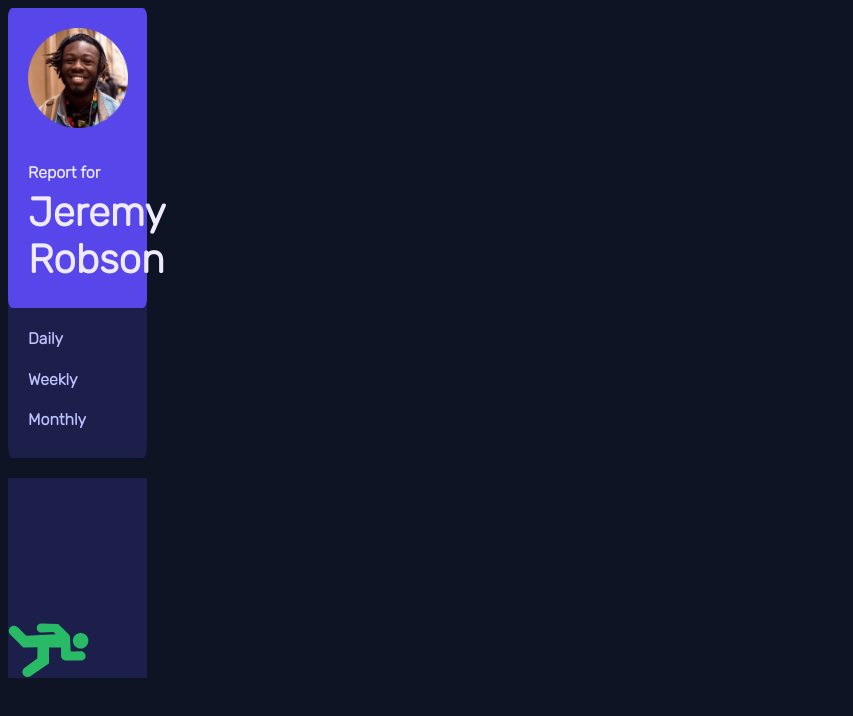
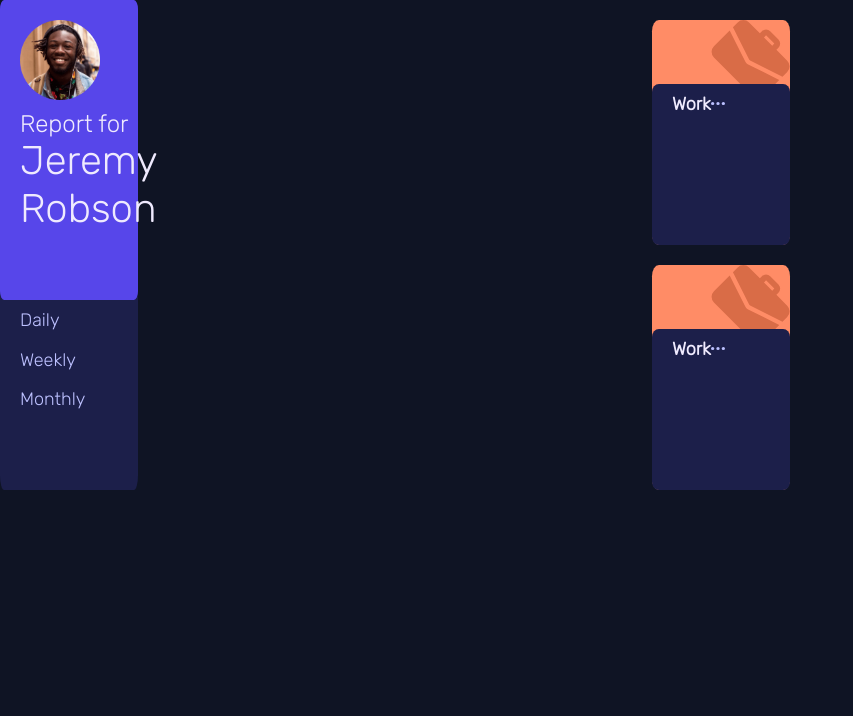
Before and after one commit to poggur/FC-Front-end-Test, a plain HTML site: page index.html in a window 1280 px wide. Shown: the whole page, without its empty margins (0-853 px from the left). Drawn offline with nearby package versions, Linux system fonts and the light colour scheme.

Commit message:
Added CSS File, added work cards

```diff
--- /dev/null
+++ b/index.css
@@ -0,0 +1,83 @@
+.body{
+    background-color: hsl(226, 43%, 10%)
+}
+
+.Big-Box{
+    width:100%
+}
+
+.Timeframe-Container{
+    justify-content: space-evenly;
+}
+
+.Image-Container{
+    display: flex; justify-content: end; flex-direction:row;
+}
+
+.attribution {
+    font-size: 11px;
+    text-align: center;
+  }
+
+  .attribution a {
+    color: hsl(228, 45%, 44%);
+  }
+
+  .listElement {
+    font-family: 'Rubik', sans-serif; padding-left: 20px; padding-top: 10px; color: hsl(236, 100%, 87%); font-size: 18px;
+  }
+
+  .listElement:hover {
+    color:#efeafe; font-weight: bold;
+  }
+
+  .jeremy{
+    padding-top: 20px; padding-left: 20px; margin-bottom: 10px; height:100px; width: 100px
+  }
+
+  .Main-Card-Section{
+    background-color: rgb(87,70,234); width: 100%; height: 300px; border-radius: 3%;
+  }
+
+  .Card{
+    flex-direction: column; background-color: hsl(235, 46%, 20%); width: 22%; height: 490px; border-radius: 3%;
+  }
+
+  .Small-Card-Set{
+    display: flex; flex-direction: column;
+  }
+
+  .Small-Card-Work{
+    background-color: hsl(15, 100%, 70%); width: 22%; height: 225px; margin-top: 20px; display:flex; flex-direction: column; border-radius: 5%;
+  }
+
+  .Content-Container{
+    background-color: hsl(235, 46%, 20%); height: 85%; width: 100%; border-radius: 5%;
+  }
+  .Content-Container:hover {
+    background-color:  #34397b
+  }
+
+  .Work{
+    height: auto; width: auto; margin-bottom: -15px;
+  }
+
+  .Work-Title{
+    font-size: 18px; font-family: 'Rubik', sans-serif; padding-left: 20px; margin-top: 10px;color: #efeafe; font-weight: bold;
+  }
+
+  .Header-Container{
+    display: flex; flex-direction: row;
+  }
+
+  .Ellipsis{
+    display: flex; align-self: center; width: 10%; height: 5%;
+  }
+
+  .Title{
+    padding-left: 20px; margin-top: -10px; font-family: 'Rubik', sans-serif; color: #efeafe; font-size: 40px;
+  }
+
+  .Report-For{
+    padding-left: 20px; font-family: 'Rubik', sans-serif; color: #efeafe;
+  }
--- a/index.html
+++ b/index.html
@@ -5,85 +5,34 @@
   @import url('https://fonts.googleapis.com/css2?family=Rubik:wght@300&display=swap');
 </style>
 
-<script>
-  function colorChangeDaily() {
-    document.getElementById("daily").style.color = "hsl(235, 45%, 61%)";
-    document.getElementById("weekly").style.color = "hsl(236, 100%, 87%)";
-    document.getElementById("monthly").style.color = "hsl(236, 100%, 87%)";
-  }
-
-  function colorChangeWeekly() {
-    document.getElementById("daily").style.color = "hsl(236, 100%, 87%)";
-    document.getElementById("weekly").style.color = "hsl(235, 45%, 61%)";
-    document.getElementById("monthly").style.color = "hsl(236, 100%, 87%)";
-  }
-
-  function colorChangeMonthly() {
-    document.getElementById("daily").style.color = "hsl(236, 100%, 87%";
-    document.getElementById("weekly").style.color = "hsl(236, 100%, 87%)";
-    document.getElementById("monthly").style.color = "hsl(235, 45%, 61%)";
-  }
-</script>
-
 <head>
   <meta charset="UTF-8">
   <meta name="viewport" content="width=device-width, initial-scale=1.0">
   <!-- displays site properly based on user's device -->
 
+  <link rel="stylesheet" type="text/css" href="index.css">
   <link rel="icon" type="image/png" sizes="32x32" href="./images/favicon-32x32.png">
+  <link href="https://cdn.jsdelivr.net/npm/bootstrap@5.2.1/dist/css/bootstrap.min.css" rel="stylesheet"
+    integrity="sha384-iYQeCzEYFbKjA/T2uDLTpkwGzCiq6soy8tYaI1GyVh/UjpbCx/TYkiZhlZB6+fzT" crossorigin="anonymous">
 
   <title>Frontend Mentor | Time tracking dashboard</title>
-
-  <!-- Feel free to remove these styles or customise in your own stylesheet 👍 -->
-  <style>
-    .attribution {
-      font-size: 11px;
-      text-align: center;
-    }
-
-    .attribution a {
-      color: hsl(228, 45%, 44%);
-    }
-
-    .listElement {
-      font-family: 'Rubik', sans-serif; padding-left: 20px; color: hsl(236, 100%, 87%);
-    }
-    .listElement:hover {
-      color:hsl(235, 45%, 61%)
-    }
-
-    .jeremy{
-      padding-top: 20px; padding-left: 20px; margin-bottom: 10px; height:100px; width: 100px
-    }
-
-    .Main-Card-Section{
-      background-color: rgb(87,70,234); width: 100%; height: 300px; border-radius: 3%;
-    }
-
-    .Card{
-      flex-direction: column; background-color: hsl(235, 46%, 20%); width: 11%; height: 450px; border-radius: 3%;
-    }
-
-    .Small-Card{
-      background-color: hsl(235, 46%, 20%); width: 11%; height: 200px; margin-top: 20px; display:flex;
-    }
-
-  </style>
 </head>
 
-<body style="background-color: hsl(226, 43%, 10%)">
-  <div style="flex-direction: row; width:100%">
+<body class="body">
+  <div class="Big-Box">
+    <div class="row">
+      <div class="col">
         <div class="Card">
           <div class="Main-Card-Section">
-        <img src="images/image-jeremy.png" class="jeremy"/>
-        <h4 style="padding-left: 20px; font-family: 'Rubik', sans-serif; color: #efeafe;">
+            <img src="images/image-jeremy.png" alt="jeremy" class="jeremy" />
+            <h4 class="Report-For">
               Report for
             </h4>
-        <h1 style="padding-left: 20px; margin-top: -15px; font-family: 'Rubik', sans-serif; color: #efeafe; font-size: 40px;">
+            <h1 class="Title">
               Jeremy Robson
             </h1>
           </div>
-      <div style="justify-content: space-evenly;">
+          <div class="Timeframe-Container">
             <h4 id="daily" class="listElement">
               Daily
             </h4>
@@ -95,17 +44,49 @@
             </h4>
           </div>
         </div>
+      </div>
 
+      <div class="col">
         <div class="Small-Card-Set">
 
-      <div class="Small-Card">
-        <div style="align-items: flex-end; flex-direction:row; display: flex;">
-          <img src="images/icon-exercise.svg" alt="Fitness" class="Fitness"/>
+          <div class="Small-Card-Work">
+            <div class="Image-Container">
+              <img src="images/icon-Work.svg" alt="Work" class="Work" />
+            </div>
+            <div class="Content-Container">
+              <div class="Header-Container">
+                <h1 class="Work-Title">
+                  Work
+                </h1>
+                <img src="images/icon-ellipsis.svg" alt="Ellipsis" class="Ellipsis" />
+              </div>
+
+            </div>
+          </div>
+
+          <div class="Small-Card-Work">
+            <div class="Image-Container">
+              <img src="images/icon-Work.svg" alt="Work" class="Work" />
+            </div>
+            <div class="Content-Container">
+              <div class="Header-Container">
+                <h1 class="Work-Title">
+                  Work
+                </h1>
+                <img src="images/icon-ellipsis.svg" alt="Ellipsis" class="Ellipsis" />
+              </div>
+
+
+            </div>
+          </div>
         </div>
       </div>
     </div>
   </div>
 
+  <script src="https://cdn.jsdelivr.net/npm/bootstrap@5.2.1/dist/js/bootstrap.min.js"
+    integrity="sha384-7VPbUDkoPSGFnVtYi0QogXtr74QeVeeIs99Qfg5YCF+TidwNdjvaKZX19NZ/e6oz"
+    crossorigin="anonymous"></script>
 </body>
 
 </html>
```
Lines whose indentation alone changed are shown as unchanged.
